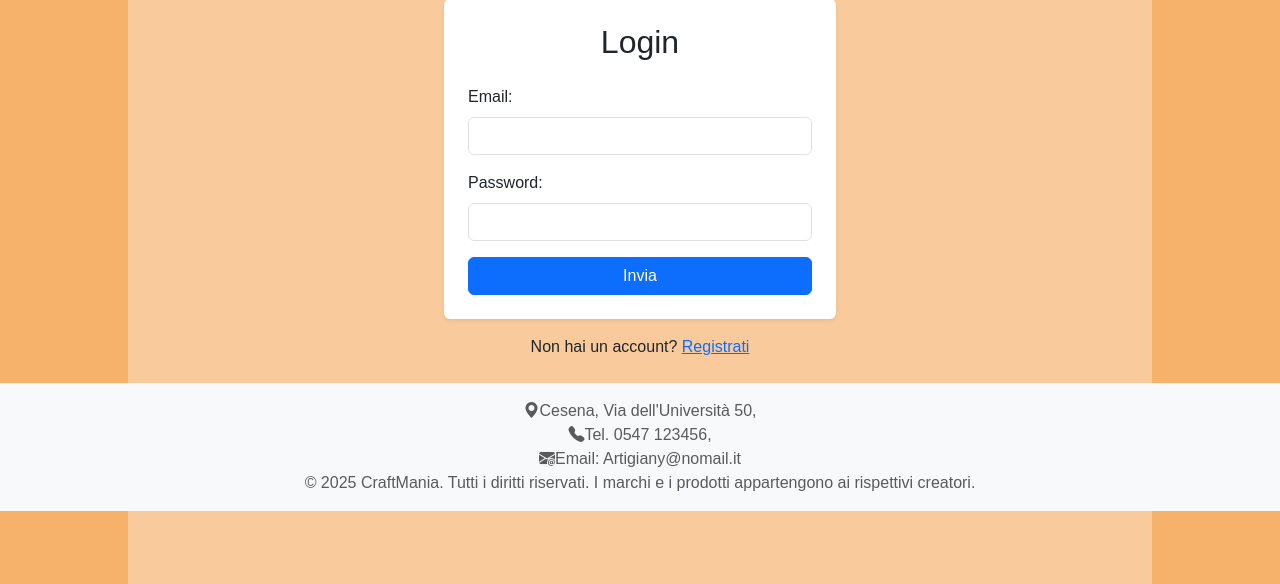
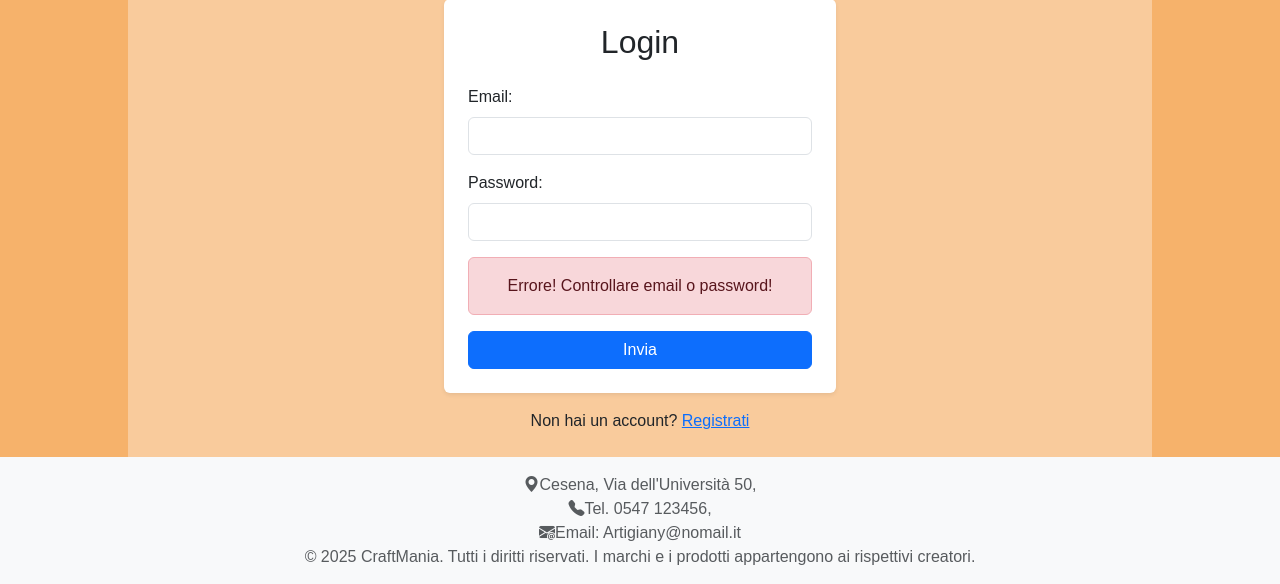
Before and after one commit to FedeDL777/ProgettoWeb_Artigiany, a PHP site: page /login.php in a window 1280 px wide. Shown: the part 81-665 px from the top of the page. Run offline with PHP 8.4, Linux system fonts and the light colour scheme.

Commit message:
fix login, To do notifiche nell'header

```diff
--- a/Progetto/Code/DataBase/Database.php
+++ b/Progetto/Code/DataBase/Database.php
@@ -29,7 +29,7 @@ class DatabaseHelper
     // Inserimento di un nuovo cliente
     public function insertClient($email, $password)
     {
-        $query = "INSERT INTO users (email, Password, AdminClient) VALUES (?, ?, ?)";
+        $query = "INSERT INTO users (email, Pw, AdminClient) VALUES (?, ?, ?)";
         $stmt = $this->db->prepare($query);
 
         $client = 0;
@@ -40,7 +40,7 @@ class DatabaseHelper
     // Inserimento di un nuovo admin
     public function insertAdmin($email, $password)
     {
-        $query = "INSERT INTO users (email, Password, AdminClient) VALUES (?, ?, ?)";
+        $query = "INSERT INTO users (email, Pw, AdminClient) VALUES (?, ?, ?)";
         $stmt = $this->db->prepare($query);
 
         $admin = 1;
@@ -59,6 +59,17 @@ class DatabaseHelper
         $result = $stmt->get_result();
         return $result->fetch_all(MYSQLI_ASSOC);
     }
+    public function checkLogin($email, $password, $adminClient)
+    {
+        $query = "SELECT * FROM users WHERE email = ? AND Pw = ? AND AdminClient = ?";
+        $stmt = $this->db->prepare($query);
+
+        $stmt->bind_param('ssi', $email, $password, $adminClient);
+        $stmt->execute();
+        $result = $stmt->get_result();
+        return $result->fetch_all(MYSQLI_ASSOC);
+    }
+
 
     // Recupera il carrello di un cliente
     public function searchClientCart($email)
@@ -100,7 +111,7 @@ class DatabaseHelper
     // Aggiorna la password di un cliente
     public function updateClientPassword($email, $password)
     {
-        $query = "UPDATE client SET Password = ? WHERE email = ?";
+        $query = "UPDATE client SET Pw = ? WHERE email = ?";
         $stmt = $this->db->prepare($query);
 
         $stmt->bind_param('ss', $password, $email);
@@ -110,7 +121,7 @@ class DatabaseHelper
     // Recupera la password hashata di un admin
     public function getHashedPasswordAdmin($email)
     {
-        $query = "SELECT Password FROM users WHERE email = ? AND AdminClient = 1";
+        $query = "SELECT Pw FROM users WHERE email = ? AND AdminClient = 1";
         $stmt = $this->db->prepare($query);
 
         $stmt->bind_param('s', $email);
@@ -119,10 +130,10 @@ class DatabaseHelper
         return $result->fetch_all(MYSQLI_ASSOC);
     }
 
-    // Recupera la password hashata di un cliente
+    // Recupera la Pw hashata di un cliente
     public function getHashedPasswordClient($email)
     {
-        $query = "SELECT Password FROM users WHERE email = ? AND AdminClient = 0";
+        $query = "SELECT Pw FROM users WHERE email = ? AND AdminClient = 0";
         $stmt = $this->db->prepare($query);
 
         $stmt->bind_param('s', $email);
--- a/Progetto/Code/includes/Header.php
+++ b/Progetto/Code/includes/Header.php
@@ -19,7 +19,8 @@ include_once("../includes/bootstrap.php");
 include_once("../includes/functions.php");
 $hasUnreadNotifications = false;
 if (isUserLoggedIn()) {
-    $hasUnreadNotifications = $db->hasUnreadNotifications($_SESSION["email"]);
+    //TO DO
+    //$hasUnreadNotifications = $db->hasUnreadNotifications($_SESSION["email"]);
 }
 ?>
 
--- a/Progetto/Code/pages/login.php
+++ b/Progetto/Code/pages/login.php
@@ -5,12 +5,70 @@ include_once("../includes/bootstrap.php");
 require_once("../includes/functions.php");
 
 if (!isUserLoggedIn() && !isAdminLoggedIn()) {
+    if (isset($_POST["email"]) && isset($_POST["password"])) {
+        //controllo admin
+        $adminResult = $dbh->getHashedPasswordAdmin($_POST["email"]);
+        $loginAdmin = password_verify($_POST["password"], $adminResult[0]["Pw"]);
+        if($loginAdmin && $dbh->checkLogin($_POST["email"], $adminResult[0]["Pw"], 1)){
+            registerAdminLogged($_POST);
+            unset($login_error);
+            header("Location: accountAdmin.php");
+            exit();
+        }
+        //controllo client
+        $clientResult = $dbh->getHashedPasswordClient($_POST["email"]);
+        $loginClient = password_verify($_POST["password"], $clientResult[0]["Pw"]);
+        if($loginClient && $dbh->checkLogin($_POST["email"], $clientResult[0]["Pw"], 0)){
+            registerLoggedUser($_POST);
+            unset($login_error);
+            header("Location: accountClient.php");
+            exit();
+        }
+        else {
+            $login_error = "Errore! Controllare email o password!";
+        }
+
+    }
+    else {
+        $login_error = "Errore! Controllare email o password!";
+    }
+}
+else {
+    // Se già loggato, reindirizza alla pagina corretta
+    if (isAdminLoggedIn()) {
+        header("Location: accountAdmin.php");
+
+    } else {
+        header("Location: accountClient.php");
+    }
+    exit();
+}
+
+
+/*
+if (isset($_POST["email"]) && isset($_POST["password"])) {
+    $login_result = $db->checkLogin($_POST["email"], $_POST["password"]);
+    if (count($login_result) == 0) {
+        $login_error = "Errore! Controllare email o password!";
+    } else {
+        unset($login_error);
+        registerLoggedUser($login_result[0]);
+    }
+}
+
+if (isUserLoggedIn()) {
+    header("Location: /pages/profile.php");
+}
+
+// da cambiare
+if (!isUserLoggedIn() && !isAdminLoggedIn()) {
     // Se non è loggato né come utente né come admin
     if (isset($_POST["email"]) && isset($_POST["pw"])) {
         // Verifica admin
         $adminResult = $dbh->getHashedPasswordAdmin($_POST["email"]);
         if (!empty($adminResult) && isset($adminResult[0]["pw"])) {
             $hashedPasswordAdmin = $adminResult[0]["Pw"];
+            //$dbh->checkLogin($_POST["email"], password_verify($_POST["pw"], $hashedPasswordAdmin), 1)
             if (password_verify($_POST["pw"], $hashedPasswordAdmin)) {
                 registerAdminLogged($_POST); // Registra l'admin nella sessione
                 header("Location: ../pages/accountAdmin.php");
@@ -21,8 +79,8 @@ if (!isUserLoggedIn() && !isAdminLoggedIn()) {
         // Verifica client
         $clientResult = $dbh->getHashedPasswordClient($_POST["email"]);
         if (!empty($clientResult) && isset($clientResult[0]["pw"])) {
-            $hashedPasswordClient = $clientResult[0]["password"];
-            if (password_verify($_POST["pw"], $hashedPasswordClient)) {
+            $hashedPasswordClient = $clientResult[0]["pw"];
+            if (password_verify($_POST["pw"], $hashedPasswordClient))   {
                 registerLoggedUser($user); // Registra l'utente nella sessione
                 header("Location: ../pages/accountClient.php");
                 exit();
@@ -41,7 +99,7 @@ if (!isUserLoggedIn() && !isAdminLoggedIn()) {
         header("Location: ../pages/accountClient.php");
     }
     exit();
-}
+}*/
 
 include("../includes/header.php");
 ?>
```
